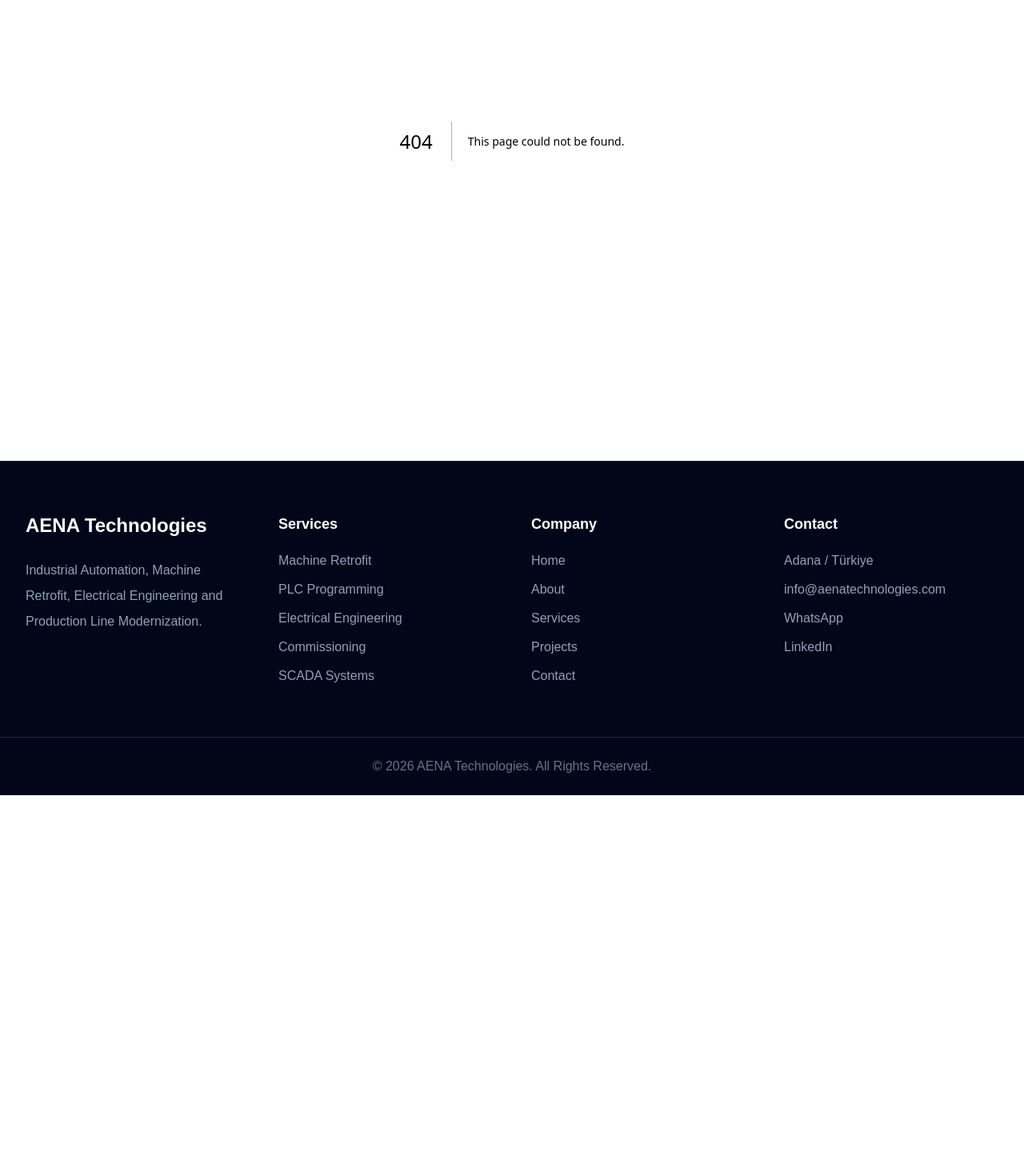
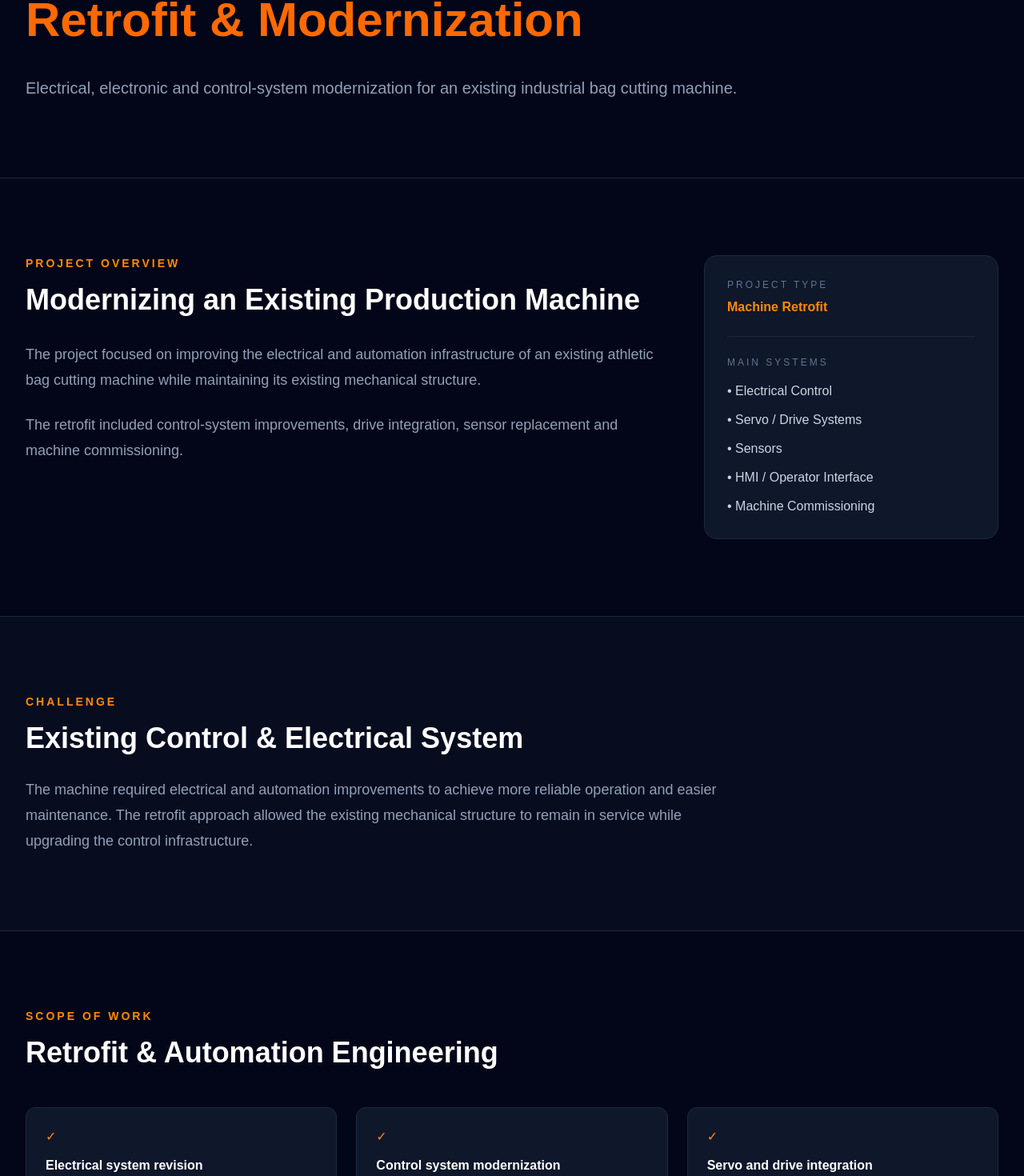
Before and after one commit to ilmaz0/aena-technologies, a Next.js app: page /projects/hemigstone-bag-cutting-machine in a window 1280 px wide. Before the commit this address had no page. Shown: the part 314-1784 px from the top of the page at 80% size. Before the commit the page ends 1308 px from the top, so only its background shows below. Built offline with nearby package versions, Linux system fonts and the light colour scheme.

Commit message:
Add Hemigstone retrofit project page

```diff
--- /dev/null
+++ b/app/projects/hemigstone-bag-cutting-machine/page.tsx
@@ -0,0 +1,232 @@
+import Link from "next/link";
+
+export const metadata = {
+  title: "Athletic Bag Cutting Machine Retrofit",
+  description:
+    "Electrical and automation retrofit of an existing athletic bag cutting machine by AENA Technologies.",
+};
+
+export default function HemigstoneProjectPage() {
+  const scope = [
+    "Electrical system revision",
+    "Control system modernization",
+    "Servo and drive integration",
+    "Sensor replacement",
+    "HMI and operator interface",
+    "Machine commissioning",
+  ];
+
+  const technologies = [
+    "Yaskawa",
+    "Servo Drive",
+    "Industrial Sensors",
+    "HMI",
+    "Electrical Control",
+    "Machine Automation",
+  ];
+
+  return (
+    <main className="bg-slate-950 text-white">
+
+      {/* HERO */}
+      <section className="border-b border-slate-800 py-20 sm:py-24">
+        <div className="mx-auto max-w-7xl px-6 lg:px-8">
+
+          <p className="text-sm font-semibold uppercase tracking-[4px] text-orange-400">
+            Machine Retrofit
+          </p>
+
+          <h1 className="mt-5 max-w-5xl text-4xl font-extrabold leading-tight sm:text-5xl lg:text-6xl">
+            Athletic Bag Cutting Machine
+            <span className="block text-orange-500">
+              Retrofit & Modernization
+            </span>
+          </h1>
+
+          <p className="mt-8 max-w-4xl text-lg leading-8 text-slate-400 sm:text-xl">
+            Electrical, electronic and control-system modernization
+            for an existing industrial bag cutting machine.
+          </p>
+
+        </div>
+      </section>
+
+
+      {/* PROJECT OVERVIEW */}
+      <section className="py-20 sm:py-24">
+        <div className="mx-auto grid max-w-7xl gap-14 px-6 lg:grid-cols-3 lg:px-8">
+
+          <div className="lg:col-span-2">
+
+            <p className="text-sm font-semibold uppercase tracking-[3px] text-orange-400">
+              Project Overview
+            </p>
+
+            <h2 className="mt-4 text-3xl font-bold sm:text-4xl">
+              Modernizing an Existing Production Machine
+            </h2>
+
+            <p className="mt-8 text-lg leading-8 text-slate-400">
+              The project focused on improving the electrical and
+              automation infrastructure of an existing athletic bag
+              cutting machine while maintaining its existing mechanical
+              structure.
+            </p>
+
+            <p className="mt-6 text-lg leading-8 text-slate-400">
+              The retrofit included control-system improvements,
+              drive integration, sensor replacement and machine
+              commissioning.
+            </p>
+
+          </div>
+
+
+          {/* PROJECT INFO */}
+          <div className="rounded-2xl border border-slate-800 bg-slate-900 p-7">
+
+            <p className="text-xs uppercase tracking-[3px] text-slate-500">
+              Project Type
+            </p>
+
+            <p className="mt-2 font-semibold text-orange-400">
+              Machine Retrofit
+            </p>
+
+            <div className="my-6 h-px bg-slate-800" />
+
+            <p className="text-xs uppercase tracking-[3px] text-slate-500">
+              Main Systems
+            </p>
+
+            <ul className="mt-4 space-y-3 text-slate-300">
+              <li>• Electrical Control</li>
+              <li>• Servo / Drive Systems</li>
+              <li>• Sensors</li>
+              <li>• HMI / Operator Interface</li>
+              <li>• Machine Commissioning</li>
+            </ul>
+
+          </div>
+
+        </div>
+      </section>
+
+
+      {/* CHALLENGE */}
+      <section className="border-y border-slate-800 bg-slate-900/40 py-20 sm:py-24">
+        <div className="mx-auto max-w-7xl px-6 lg:px-8">
+
+          <p className="text-sm font-semibold uppercase tracking-[3px] text-orange-400">
+            Challenge
+          </p>
+
+          <h2 className="mt-4 text-3xl font-bold sm:text-4xl">
+            Existing Control & Electrical System
+          </h2>
+
+          <p className="mt-7 max-w-4xl text-lg leading-8 text-slate-400">
+            The machine required electrical and automation improvements
+            to achieve more reliable operation and easier maintenance.
+            The retrofit approach allowed the existing mechanical
+            structure to remain in service while upgrading the control
+            infrastructure.
+          </p>
+
+        </div>
+      </section>
+
+
+      {/* SCOPE OF WORK */}
+      <section className="py-20 sm:py-24">
+        <div className="mx-auto max-w-7xl px-6 lg:px-8">
+
+          <p className="text-sm font-semibold uppercase tracking-[3px] text-orange-400">
+            Scope of Work
+          </p>
+
+          <h2 className="mt-4 text-3xl font-bold sm:text-4xl">
+            Retrofit & Automation Engineering
+          </h2>
+
+          <div className="mt-12 grid gap-6 sm:grid-cols-2 lg:grid-cols-3">
+
+            {scope.map((item) => (
+              <div
+                key={item}
+                className="rounded-xl border border-slate-800 bg-slate-900 p-6"
+              >
+                <span className="text-orange-400">
+                  ✓
+                </span>
+
+                <p className="mt-3 font-semibold">
+                  {item}
+                </p>
+              </div>
+            ))}
+
+          </div>
+
+        </div>
+      </section>
+
+
+      {/* TECHNOLOGIES */}
+      <section className="border-y border-slate-800 bg-slate-900/40 py-20 sm:py-24">
+        <div className="mx-auto max-w-7xl px-6 lg:px-8">
+
+          <p className="text-sm font-semibold uppercase tracking-[3px] text-orange-400">
+            Technologies
+          </p>
+
+          <h2 className="mt-4 text-3xl font-bold sm:text-4xl">
+            Control & Drive Technologies
+          </h2>
+
+          <div className="mt-10 flex flex-wrap gap-3">
+
+            {technologies.map((technology) => (
+              <span
+                key={technology}
+                className="rounded-full border border-slate-700 bg-slate-950 px-5 py-3 text-sm text-slate-300"
+              >
+                {technology}
+              </span>
+            ))}
+
+          </div>
+
+        </div>
+      </section>
+
+
+      {/* CTA */}
+      <section className="bg-orange-500 py-20">
+
+        <div className="mx-auto max-w-5xl px-6 text-center">
+
+          <h2 className="text-3xl font-bold sm:text-5xl">
+            Having a Similar Machine Problem?
+          </h2>
+
+          <p className="mx-auto mt-6 max-w-3xl text-lg leading-8 text-orange-100">
+            Tell us about your machine, automation problem or retrofit
+            requirement. We can evaluate the existing system and
+            determine a suitable modernization approach.
+          </p>
+
+          <Link
+            href="/contact"
+            className="mt-10 inline-block rounded-xl bg-white px-8 py-4 font-bold text-orange-500 transition hover:bg-slate-100"
+          >
+            Request a Project Evaluation
+          </Link>
+
+        </div>
+
+      </section>
+
+    </main>
+  );
+}
```
